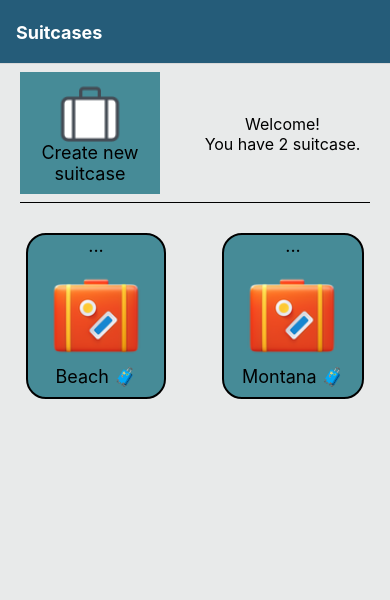
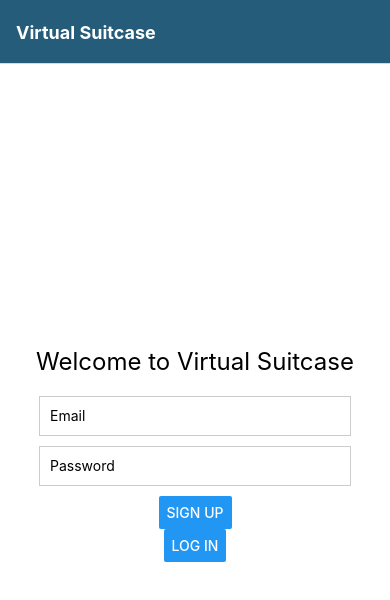
Before and after one commit to taylorhh5/virtualSuitcase, a React Native app: screen /SignUp in a window 390 px wide. Shown: the top 600 px of the page. Built offline with nearby package versions, Linux system fonts and the light colour scheme.

Commit message:
Set up Auth action/reducer. Added deleteModals

```diff
--- /dev/null
+++ b/Navigation/AuthStackNavigator.tsx
@@ -0,0 +1,38 @@
+// React
+import React from 'react';
+// Navigation
+import { createNativeStackNavigator } from '@react-navigation/native-stack';
+// Screens
+import SignUp from '../screens/SignUp';
+//Style
+import colors from '../themes/Colors';
+
+type AuthStackParamList = {
+  SignUp: undefined;
+
+};
+
+const AuthStack = createNativeStackNavigator<AuthStackParamList>();
+
+function AuthStackNavigator() {
+  return (
+    <AuthStack.Navigator initialRouteName="SignUp" screenOptions={{
+      headerStyle: {
+        backgroundColor: colors.dark,
+      },
+      headerTintColor: '#fff',
+      headerTitleStyle: {
+        fontWeight: 'bold',
+      },
+      headerTitle: 'Virtual Suitcase'
+    }}>
+      <AuthStack.Screen name="SignUp" component={SignUp} />
+
+
+
+
+    </AuthStack.Navigator>
+  );
+}
+
+export default AuthStackNavigator;
--- a/Navigation/Navigation.tsx
+++ b/Navigation/Navigation.tsx
@@ -1,27 +1,19 @@
 //React
 import * as React from 'react';
-import { View, Text, TouchableOpacity, Image } from 'react-native';
 //Screens
-import Home from '../screens/Home';
-import AddItemForm from '../screens/AddItemForm';
 import LuggageStackNavigator from './LuggageStackNavigator';
-
+import { useSelector } from 'react-redux';
 //Navigation
 import { NavigationContainer } from '@react-navigation/native';
 import { createNativeStackNavigator, NativeStackNavigationProp } from '@react-navigation/native-stack';
-
-
-type RootStackParamList = {
-  Home: undefined;
-  Details: undefined;
-  AddItemForm: undefined;
-  LuggageStackNavigator: undefined
-};
+import AuthStackNavigator from './AuthStackNavigator';
+import { RootState } from '../Reducers/RootReducer';
 
 const Stack = createNativeStackNavigator();
 
 const Navigation: React.FC = () => {
-  const isLoggedIn = true;
+  const isLoggedIn = useSelector((state: RootState) => state.auth.isLoggedIn);
+
 
   return (
     <NavigationContainer>
@@ -36,6 +28,8 @@ const Navigation: React.FC = () => {
           <Stack.Screen
             name="AuthStack"
             component={AuthStackNavigator}
+            options={{ headerShown: false }}
+
           />
         )}
       </Stack.Navigator>
--- /dev/null
+++ b/Reducers/AuthReducer.tsx
@@ -0,0 +1,74 @@
+import {
+    AuthActionTypes,
+    REGISTER_START,
+    REGISTER_SUCCESS,
+    REGISTER_FAILURE,
+    LOGIN_START,
+    LOGIN_SUCCESS,
+    LOGIN_FAILURE,
+} from '../ReduxActions/ActionTypes/AuthTypes'
+
+export interface AuthState {
+    user: any | null;
+    error: string | null;
+    loading: boolean;
+    isLoggedIn: boolean;
+}
+
+const initialState: AuthState = {
+    user: null,
+    error: null,
+    loading: false,
+    isLoggedIn: false
+};
+
+const authReducer = (state = initialState, action: AuthActionTypes): AuthState => {
+    switch (action.type) {
+        case REGISTER_START:
+            return {
+                ...state,
+                loading: true,
+                error: "",
+            };
+        case REGISTER_SUCCESS:
+            return {
+                ...state,
+                loading: false,
+                error: "",
+                user: action.payload,
+                isLoggedIn: true,
+            };
+
+        case REGISTER_FAILURE:
+            return {
+                ...state,
+                loading: false,
+                error: action.payload,
+            };
+        case LOGIN_START:
+            return {
+                ...state,
+                loading: true,
+                error: "",
+            };
+        case LOGIN_SUCCESS:
+            return {
+                ...state,
+                loading: false,
+                error: "",
+                user: action.payload,
+                isLoggedIn: true,
+            };
+
+        case LOGIN_FAILURE:
+            return {
+                ...state,
+                loading: false,
+                error: action.payload,
+            };
+        default:
+            return state;
+    }
+};
+
+export default authReducer;
--- a/Reducers/RootReducer.tsx
+++ b/Reducers/RootReducer.tsx
@@ -2,21 +2,26 @@ import { combineReducers } from 'redux';
 import suitcasesReducer from './SuitcaseReducer';
 import luggageReducer from './LuggageReducer';
 import outfitsReducer from './OutfitReducer';
+import authReducer from './AuthReducer';
 import { SuitcasesState } from './SuitcaseReducer';
 import { LuggageState } from './LuggageReducer';
 import { OutfitState } from './OutfitReducer';
+import { AuthState } from './AuthReducer';
 
 
 export interface RootState {
-    suitcases: SuitcasesState;
-    luggage: LuggageState;
-    outfits: OutfitState;
-  }
+  suitcases: SuitcasesState;
+  luggage: LuggageState;
+  outfits: OutfitState;
+  auth: AuthState;
+}
 
 const rootReducer = combineReducers({
   suitcases: suitcasesReducer,
   luggage: luggageReducer,
   outfits: outfitsReducer,
+  auth: authReducer,
+
 });
 
 export default rootReducer;
--- /dev/null
+++ b/ReduxActions/ActionTypes/AuthTypes.tsx
@@ -0,0 +1,45 @@
+// authTypes.ts
+
+export const REGISTER_START = "REGISTER_START";
+export const REGISTER_SUCCESS = "REGISTER_SUCCESS";
+export const REGISTER_FAILURE = "REGISTER_FAILURE";
+
+export const LOGIN_START = "LOGIN_START";
+export const LOGIN_SUCCESS = "LOGIN_SUCCESS";
+export const LOGIN_FAILURE = "LOGIN_FAILURE";
+
+interface RegisterStartAction {
+    type: typeof REGISTER_START;
+}
+
+interface RegisterSuccessAction {
+    type: typeof REGISTER_SUCCESS;
+    payload: any;
+}
+
+interface RegisterFailureAction {
+    type: typeof REGISTER_FAILURE;
+    payload: any;
+}
+
+interface LoginStartAction {
+    type: typeof LOGIN_START;
+}
+
+interface LoginSuccessAction {
+    type: typeof LOGIN_SUCCESS;
+    payload: any;
+}
+
+interface LoginFailureAction {
+    type: typeof LOGIN_FAILURE;
+    payload: any;
+}
+
+export type AuthActionTypes =
+    | RegisterStartAction
+    | RegisterSuccessAction
+    | RegisterFailureAction
+    | LoginStartAction
+    | LoginSuccessAction
+    | LoginFailureAction;
--- /dev/null
+++ b/ReduxActions/AuthActions.tsx
@@ -0,0 +1,69 @@
+import { Dispatch } from 'redux';
+import { RootState } from '../Reducers/RootReducer';
+import {
+    REGISTER_START,
+    REGISTER_SUCCESS,
+    REGISTER_FAILURE,
+    LOGIN_START,
+    LOGIN_SUCCESS,
+    LOGIN_FAILURE,
+} from './ActionTypes/AuthTypes';
+// import { createUserWithEmailAndPassword, signInWithEmailAndPassword } from 'firebase/auth';
+import { Alert } from 'react-native';
+import localDeviceStorage from '../utils/LocalDeviceStorage';
+
+interface FirebaseError {
+    code: string;
+    message: string;
+}
+
+interface UserCredential {
+    user: any;
+}
+
+
+export const register = (
+    email: string,
+    password: string
+) => (dispatch: Dispatch) => {
+    dispatch({ type: REGISTER_START });
+
+    createUserWithEmailAndPassword(auth, email, password)
+        .then((userCredential: UserCredential) => {
+            const user = userCredential.user;
+            dispatch({ type: REGISTER_SUCCESS, payload: user });
+
+            localDeviceStorage.saveItem('token', user.accessToken);
+            localDeviceStorage.saveItem('user_id', user.uid);
+            localDeviceStorage.saveItem('email', user.email);
+        })
+        .catch((error: FirebaseError) => {
+            dispatch({ type: REGISTER_FAILURE, payload: error });
+            Alert.alert(error.message);
+        });
+};
+
+export const login = (
+    email: string,
+    password: string
+) => (dispatch: Dispatch) => {
+    dispatch({ type: LOGIN_START });
+
+    signInWithEmailAndPassword(
+        form.email,
+        form.password
+    )
+        .then((userCredential: UserCredential) => {
+            const user = userCredential.user;
+            dispatch({ type: LOGIN_SUCCESS, payload: user });
+
+            localDeviceStorage.saveItem('token', user.accessToken);
+            localDeviceStorage.saveItem('user_id', user.uid);
+            localDeviceStorage.saveItem('email', user.email);
+        })
+        .catch((error: FirebaseError) => {
+            dispatch({ type: LOGIN_FAILURE, payload: error });
+            console.log(error.message, 'err here');
+            Alert.alert(error.message);
+        });
+};
--- a/screens/Components/OutfitBox.tsx
+++ b/screens/Components/OutfitBox.tsx
@@ -56,9 +56,13 @@ const OutfitBox: React.FC<OutfitBoxProps> = (props) => {
     });
   };
 
+  const onDelete = () => {
+    console.log('deleted')
+  }
+
   const renderDeleteForm = () => {
     return (
-        <ConfirmDelete text={selectedItemForEdit.name} onCancel={() => setIsDelete(false)} />
+      <ConfirmDelete text={selectedItemForEdit.name} onCancel={() => setIsDelete(false)} onConfirm={onDelete} />
     );
   };
 
@@ -165,7 +169,7 @@ const styles = StyleSheet.create({
   },
   editTextContainer: {
     flexDirection: 'row',
-    justifyContent:'space-between'
+    justifyContent: 'space-between'
   }
 });
 
--- /dev/null
+++ b/screens/SignUp.tsx
@@ -0,0 +1,77 @@
+import React, { useState } from 'react';
+import { View, Text, TextInput, Button, StyleSheet, Alert } from 'react-native';
+import { useDispatch } from 'react-redux';
+import { register, login } from '../ReduxActions/AuthActions';
+const SignUp: React.FC = () => {
+  const dispatch = useDispatch();
+  const [email, setEmail] = useState('');
+  const [password, setPassword] = useState('');
+
+  const isEmailValid = /^[^\s@]+@[^\s@]+\.[^\s@]+$/.test(email);
+  const isPasswordValid = /^(?=.*[a-z])(?=.*[A-Z])(?=.*\d)(?=.*[@$!%*?&])[A-Za-z\d@$!%*?&]{6,}$/.test(password);
+
+  const handleSignUp = () => {
+    if (!isEmailValid) {
+      Alert.alert('Invalid Email', 'Please enter a valid email address.');
+      return;
+    }
+
+    if (!isPasswordValid) {
+      Alert.alert(
+        'Invalid Password',
+        'Password must contain at least 6 characters, including at least one uppercase letter, one lowercase letter, one digit, and one special symbol.'
+      );
+      return;
+    }
+
+    dispatch(register(email, password));
+  };
+
+  const handleLogin = () => {
+    dispatch(login(email, password));
+  };
+
+  return (
+    <View style={styles.container}>
+      <Text style={styles.header}>Welcome to Virtual Suitcase</Text>
+      <TextInput
+        style={styles.input}
+        placeholder="Email"
+        value={email}
+        onChangeText={(text) => setEmail(text)}
+      />
+      <TextInput
+        style={styles.input}
+        placeholder="Password"
+        secureTextEntry
+        value={password}
+        onChangeText={(text) => setPassword(text)}
+      />
+      <Button title="Sign Up" onPress={handleSignUp} />
+      <Button title="Log In" onPress={handleLogin} />
+    </View>
+  );
+};
+
+const styles = StyleSheet.create({
+  container: {
+    flex: 1,
+    justifyContent: 'center',
+    alignItems: 'center',
+    backgroundColor: '#fff',
+  },
+  header: {
+    fontSize: 24,
+    marginBottom: 20,
+  },
+  input: {
+    width: '80%',
+    height: 40,
+    borderColor: '#ccc',
+    borderWidth: 1,
+    marginBottom: 10,
+    paddingLeft: 10,
+  },
+});
+
+export default SignUp;
--- a/screens/SuitcaseItems.tsx
+++ b/screens/SuitcaseItems.tsx
@@ -91,9 +91,13 @@ const SuitcaseItems: React.FC<SuitcaseItemsProps> = (props) => {
         );
     };
 
+    const onDelete = () => {
+        console.log('deleted')
+    }
+
     const renderDeleteForm = () => {
         return (
-            <ConfirmDelete text={selectedItemForEdit.name} onCancel={() => setIsDelete(false)}/>        );
+            <ConfirmDelete text={selectedItemForEdit.name} onCancel={() => setIsDelete(false)} onConfirm={onDelete} />);
     };
 
     return (
--- a/screens/Suitcases.tsx
+++ b/screens/Suitcases.tsx
@@ -60,7 +60,7 @@ const Suitcases: React.FC<SuitcasesProps> = ({ navigation, suitcases, addSuitcas
         return (
             <View style={styles.suitcaseContainer}>
                 <TouchableOpacity onPress={() => openEditSuitcaseModal(item.name)}>
-                    <Text style={styles.suitcaseText}>...</Text>
+                    <Text style={styles.suitcaseTextDots}>...</Text>
                 </TouchableOpacity>
                 <TouchableOpacity onPress={() => navigateToInsideSuitcase(item.name)}>
                     <Image source={require('../Icons/SuitcaseIcon.png')} style={{ width: 100, height: 100 }} />
@@ -71,12 +71,19 @@ const Suitcases: React.FC<SuitcasesProps> = ({ navigation, suitcases, addSuitcas
     };
 
     const showDeleteModal = () => {
+        setNewSuitcaseModalVisible(false);
+        setIsEditModalVisible(false);
         setIsDeleteModalVisible(true);
     };
 
+    const onDelete = () => {
+        console.log('deleted')
+    }
+
     const renderDeleteForm = () => {
+        console.log('this ran')
         return (
-            <ConfirmDelete text={newSuitcaseName} onCancel={() => setIsDeleteModalVisible(false)} />
+            <ConfirmDelete text={newSuitcaseName} onCancel={() => setIsDeleteModalVisible(false)} onConfirm={onDelete} />
         );
     };
 
@@ -210,6 +217,11 @@ const styles = StyleSheet.create({
         textAlign: 'center',
         marginBottom: 10
     },
+    suitcaseTextDots: {
+        fontSize: 18,
+        textAlign: 'center',
+        fontWeight: '800',
+    },
     suitcaseListContainer: {
         flex: 1,
         paddingVertical: 8
--- /dev/null
+++ b/utils/LocalDeviceStorage.tsx
@@ -0,0 +1,14 @@
+import AsyncStorage from '@react-native-async-storage/async-storage';
+
+const localDeviceStorage = {
+  async saveItem(key, value) {
+    try {
+      await AsyncStorage.setItem(key, value);
+    } catch (error) {
+      console.log('Error in localDeviceStorage');
+
+    }
+  },
+};
+
+export default localDeviceStorage;
```
Also changed, not shown: 1 other file (tests, documents, lock files or other folders). Lines whose indentation alone changed are shown as unchanged.
